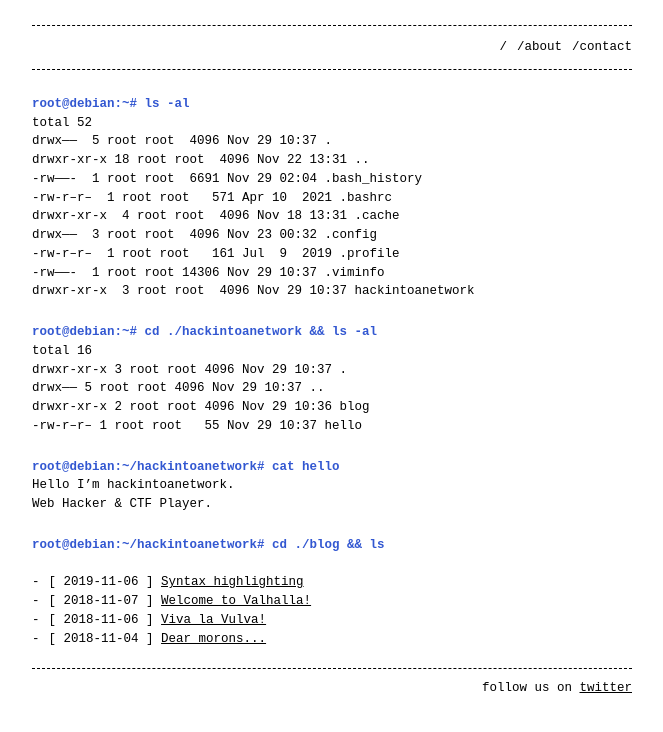
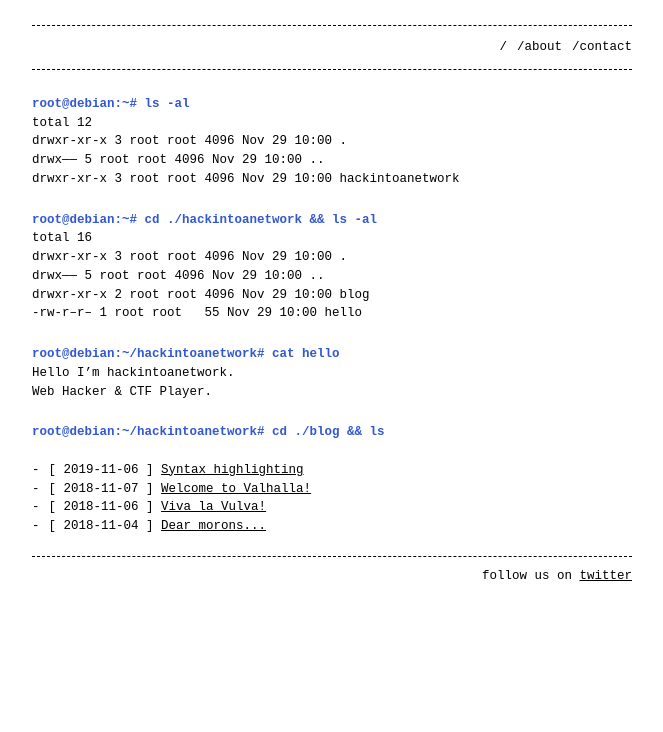
Before and after one commit to hackintoanetwork/hackintoanetwork.github.io, a Jekyll site: the page built from index.md, in a window 1280 px wide. Shown: the top 732 px of the page, without its empty margins (308-971 px from the left). Built offline with Jekyll 4.4.1, drawn with Linux system fonts in a browser that asks for light colours.

Commit message:
Update index.md

```diff
--- a/index.md
+++ b/index.md
@@ -5,24 +5,18 @@ permalink: /
 ---
 # root@debian:~# ls -al
 
-total 52
-drwx------  5 root root  4096 Nov 29 10:37 .
-drwxr-xr-x 18 root root  4096 Nov 22 13:31 ..
--rw-------  1 root root  6691 Nov 29 02:04 .bash_history
--rw-r--r--  1 root root   571 Apr 10  2021 .bashrc
-drwxr-xr-x  4 root root  4096 Nov 18 13:31 .cache
-drwx------  3 root root  4096 Nov 23 00:32 .config
--rw-r--r--  1 root root   161 Jul  9  2019 .profile
--rw-------  1 root root 14306 Nov 29 10:37 .viminfo
-drwxr-xr-x  3 root root  4096 Nov 29 10:37 hackintoanetwork
+total 12
+drwxr-xr-x 3 root root 4096 Nov 29 10:00 .
+drwx------ 5 root root 4096 Nov 29 10:00 ..
+drwxr-xr-x 3 root root 4096 Nov 29 10:00 hackintoanetwork
 
 # root@debian:~# cd ./hackintoanetwork && ls -al
 
 total 16
-drwxr-xr-x 3 root root 4096 Nov 29 10:37 .
-drwx------ 5 root root 4096 Nov 29 10:37 ..
-drwxr-xr-x 2 root root 4096 Nov 29 10:36 blog
--rw-r--r-- 1 root root   55 Nov 29 10:37 hello
+drwxr-xr-x 3 root root 4096 Nov 29 10:00 .
+drwx------ 5 root root 4096 Nov 29 10:00 ..
+drwxr-xr-x 2 root root 4096 Nov 29 10:00 blog
+-rw-r--r-- 1 root root   55 Nov 29 10:00 hello
 
 # root@debian:~/hackintoanetwork# cat hello
 
```
